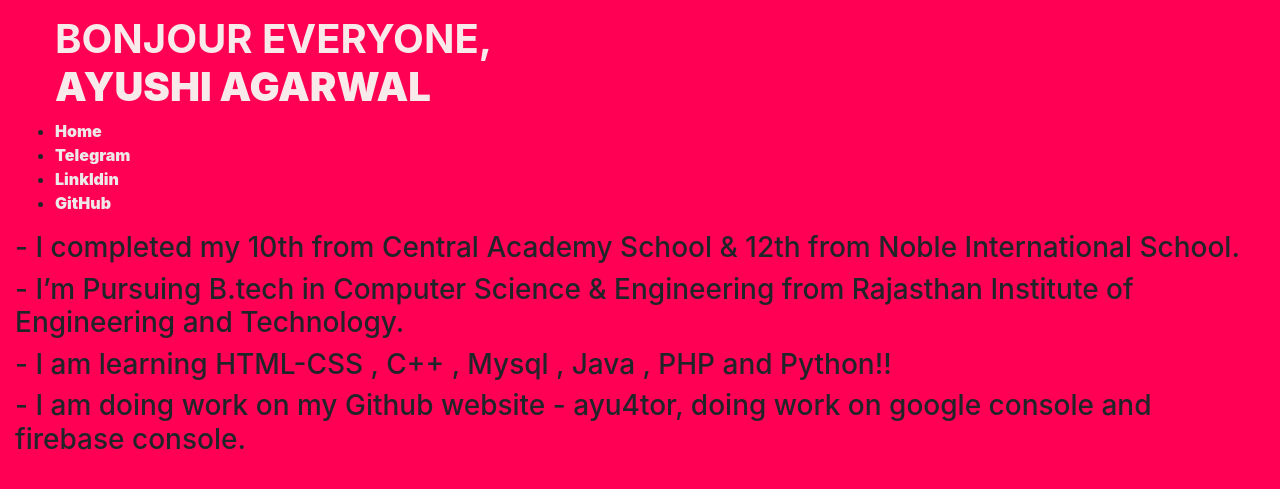
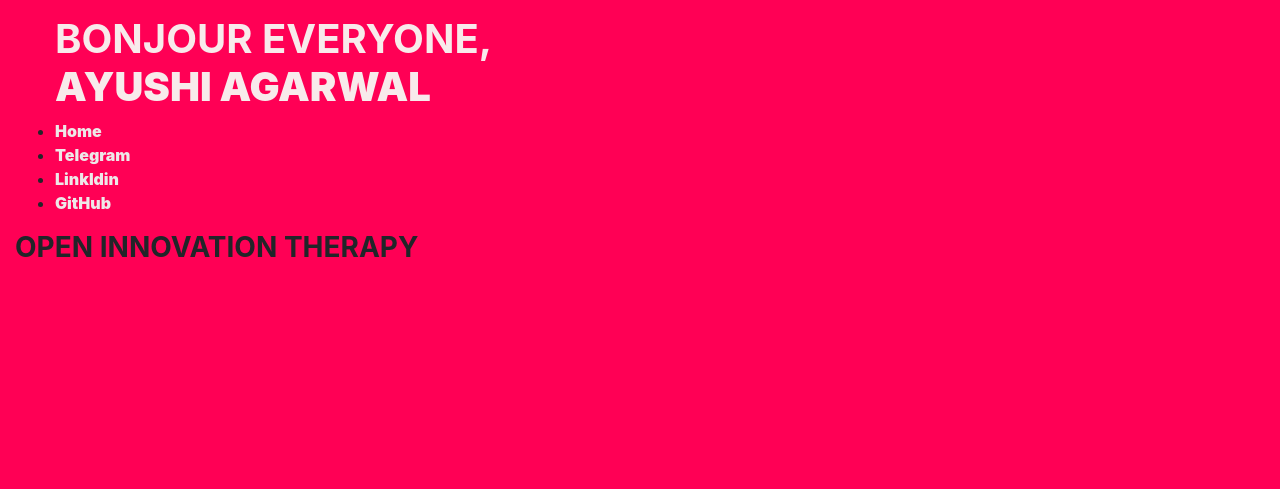
Before and after one commit to ayu4tor/Urbanic-Heroku-webpage, a Python web app: template templates/Portfolio index.html in a window 1280 px wide. Shown: the top 489 px of the page. Run offline with Jinja, Linux system fonts and the light colour scheme; the template is opened without the code that fills it, so the values that code supplies are empty.

Commit message:
Update Portfolio index.html

```diff
--- a/templates/Portfolio index.html
+++ b/templates/Portfolio index.html
@@ -123,10 +123,9 @@
 
                  <Body style="background-color:rgb(255, 0, 85)">
             <div>
-                 <h3> - I completed my 10th from Central Academy School & 12th from Noble International School.</h3>
-                 <h3> - I’m  Pursuing B.tech in Computer Science & Engineering from Rajasthan Institute of Engineering and Technology. </h3>
-                 <h3> - I am learning HTML-CSS , C++ , Mysql , Java , PHP and Python!!  </h3>
-                 <h3> - I am doing work on my Github website - ayu4tor, doing work on google console and firebase console.  </h3>
+                 <h3> <b> OPEN INNOVATION THERAPY</b>
+                     </h3>
+
 
                 </p>
                 <h1> </h1>
```
